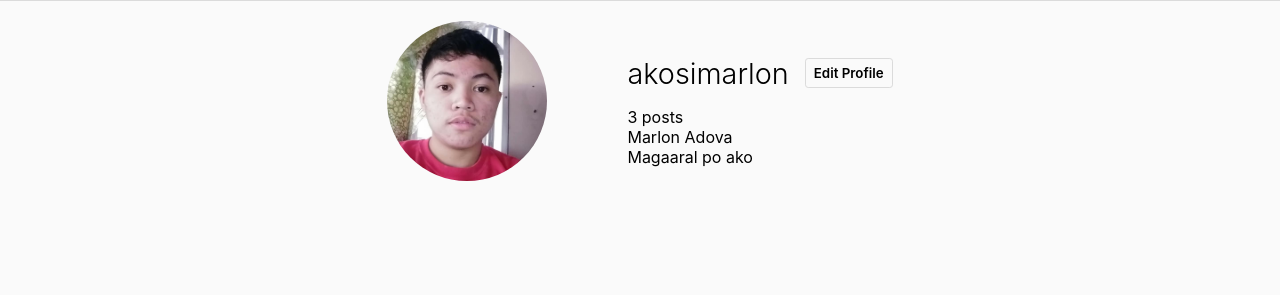
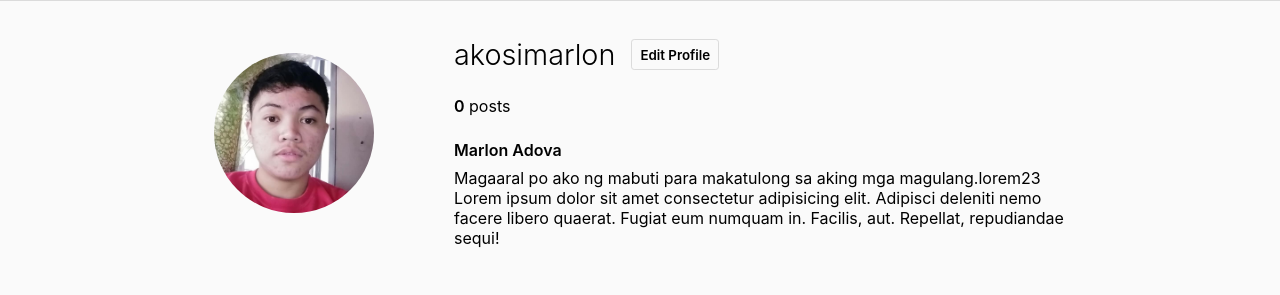
Before and after one commit to prxncxss03/marites, a PHP site: page /profile.html in a window 1280 px wide. Shown: the part 59-354 px from the top of the page. Run offline with PHP 8.4, Linux system fonts and the light colour scheme.

Commit message:
add width to right side of the profile

```diff
--- a/css/profile.css
+++ b/css/profile.css
@@ -8,7 +8,9 @@
 
 }
 
-
+.right-profile{
+    width: 612px;
+}
 .user-profile-pic{
     width: 10rem;
     aspect-ratio: 1/1;
@@ -36,3 +38,16 @@
     padding:  0.4rem 0.5rem;
     font-weight: 600;
 }
+
+.number{
+    font-weight: 600;
+}
+
+.username-details{
+    margin: 1.5rem 0;
+}
+
+.username-true-name{
+    margin-bottom: 0.5rem;
+    font-weight: 600;
+}
--- a/profile.html
+++ b/profile.html
@@ -135,13 +135,15 @@
                 <button class="edit-profile-btn">Edit Profile</button>
             </div>
             <div class="username-details">
-                <p>3 posts</p>
+                <span class="number">0</span><span> posts</span>
             </div>
             <div class="username-true-name">
                 <p>Marlon Adova</p>
             </div>
             <div class="username-bio">
-                Magaaral po ako
+                <p>Magaaral po ako ng mabuti para makatulong sa aking mga magulang.lorem23
+                    Lorem ipsum dolor sit amet consectetur adipisicing elit. Adipisci deleniti nemo facere libero quaerat. Fugiat eum numquam in. Facilis, aut. Repellat, repudiandae sequi!
+                </p>
             </div>
         </div>
 
```
